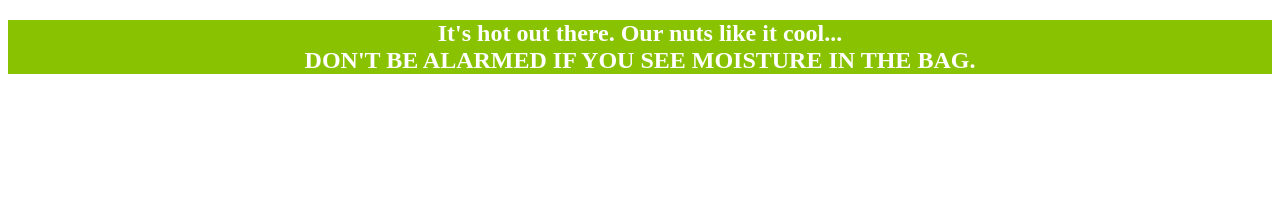
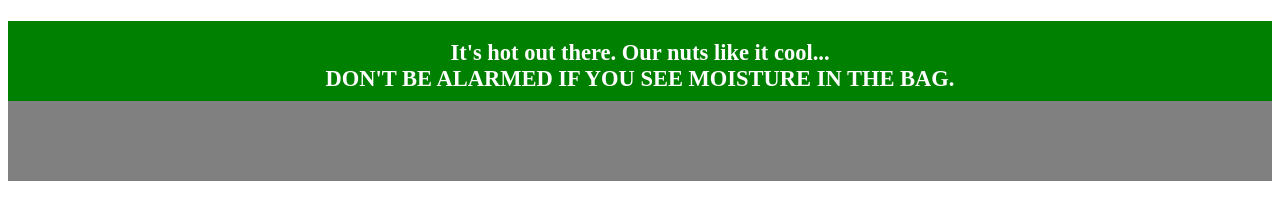
Before and after one commit to yuvischwartz/project-1, a plain HTML site: page index.html in a window 1280 px wide. Drawn offline with Linux system fonts and the light colour scheme.

Commit message:
Working on the header part

```diff
--- a/index.html
+++ b/index.html
@@ -15,10 +15,12 @@
                 DON'T BE ALARMED IF YOU SEE MOISTURE IN THE BAG.
             </h2>
         </section>
-        <!--Menue-->
+
         <nav>
-            <!--Here comes the logo-->
+
+           <h4>NAV</h4>
         </nav>
+
     </header>
     <!--1-->
     <section class="intro">
--- a/style.css
+++ b/style.css
@@ -1,9 +1,18 @@
-#shipping_policy{
-color: white;
-background-color: #88C200;
-text-align: center;
+header{
+    background-color: gray;
+    width: 100%;
+    height: 160px;
+    position: relative;
 }
 
-nav{
-    color:black;
+#shipping_policy{
+    background-color: green;
+    height:80px;
+    color: white;
+    font-size:15px;
+    text-align:center;
+    position: absolute;
+    top: 0px;
+    left:0px;
+    right:0px;
 }
```
